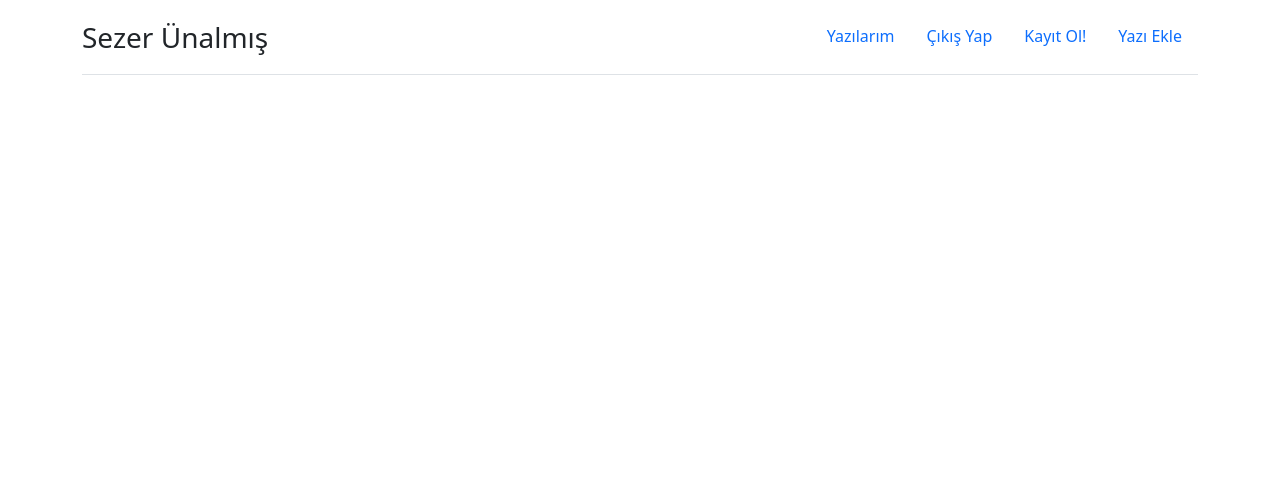
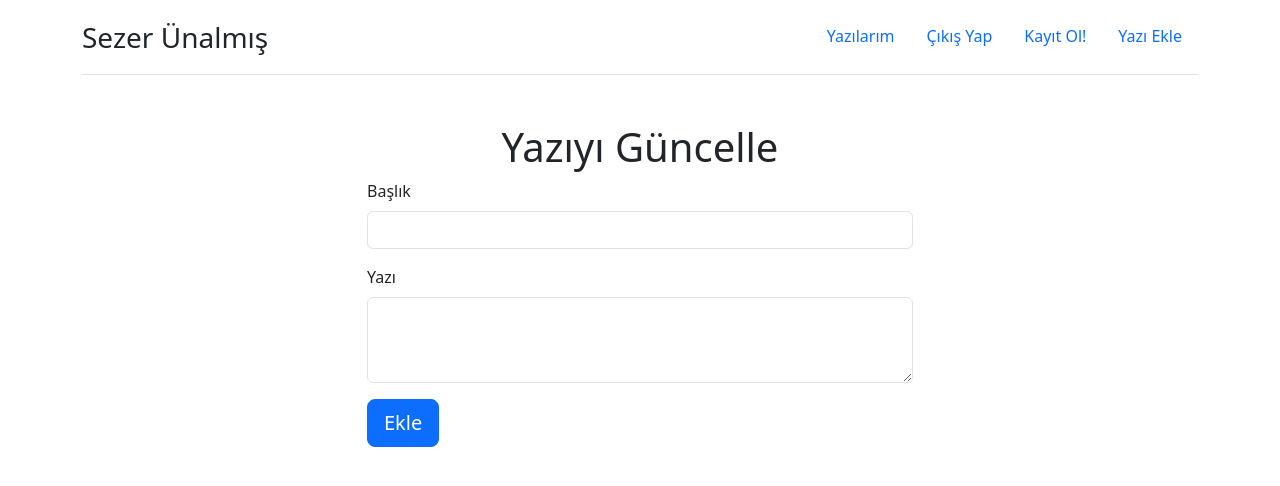
Before and after one commit to Sezer5/VueFirebaseProject, a Vue app: page /admin/updateArticle/1 in a window 1280 px wide. Shown: the top 486 px of the page. Built offline with nearby package versions, Linux system fonts and the light colour scheme.

Commit message:
Yazı güncelleme sayfası yapımı ve yönlendirmeler

```diff
--- a/src/components/Home.vue
+++ b/src/components/Home.vue
@@ -5,6 +5,9 @@
                 <div class="card-body">
                     <h5 class="card-title">{{ note.title }}</h5>
                     <p class="card-text">{{ note.description }}</p>
+                </div>
+                <div class="card-footer">
+                    <router-link :to="`/admin/updateArticle/${note.id}`">Yazıyı Güncelle</router-link>
                 </div>
             </div>
         </div>
--- /dev/null
+++ b/src/components/admin/UpdateArticle.vue
@@ -0,0 +1,44 @@
+<template>
+    <div class="row justify-content-center">
+        <div class="col-md-6">
+            <h1 class="text-center">Yazıyı Güncelle</h1>
+            <form @submit.prevent="submitForm">
+                <div class="form-group mb-3">
+                    <label class="form-label">Başlık</label>
+                    <input v-model="formData.title" type="text" class="form-control">
+                </div>
+                <div class="form-group mb-3">
+                    <label class="form-label">Yazı</label>
+                    <textarea class="form-control" v-model="formData.description" rows="3"></textarea>
+                </div>
+                <button type="submit" class="btn btn-primary btn-lg">Ekle</button>
+            </form>
+        </div>
+    </div>
+</template>
+
+<script setup>
+    import { collection, addDoc } from "firebase/firestore";
+    import { reactive } from "vue";
+    import {DB} from '@/firebase/configs.js';
+    import {useRouter} from 'vue-router';
+    import router from "@/router";
+
+
+
+
+    const routerMain=useRouter();
+    const formData = reactive({
+        title:'',
+        description:''
+    })
+
+    const submitForm = async() =>{
+
+    }
+
+</script>
+
+<style>
+
+</style>
--- a/src/router/index.js
+++ b/src/router/index.js
@@ -1,6 +1,7 @@
 import { createRouter, createWebHistory } from 'vue-router'
 import Home from '@/components/Home.vue'
 import AddArticle from '@/components/admin/AddArticle.vue'
+import UpdateArticle from '@/components/admin/UpdateArticle.vue'
 import Register from '@/components/users/Register.vue'
 
 const router = createRouter({
@@ -20,6 +21,11 @@ const router = createRouter({
       path: '/admin/addArticle',
       name: 'addarticle',
       component: AddArticle,
+    },
+    {
+      path: '/admin/updateArticle/:id',
+      name: 'updateArticle',
+      component: UpdateArticle,
     }
 
   ],
```
